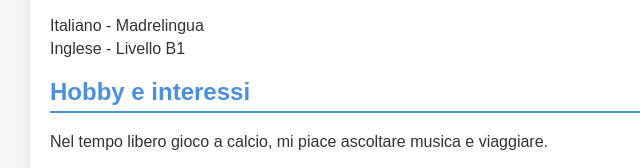
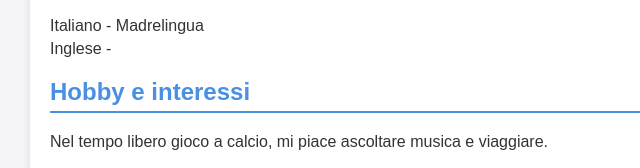
Before and after one commit to SimoneGricia/SimoneGricia.github.io, a plain HTML site: page index.html in a window 1280 px wide. Shown: the part 613-781 px from the top of the page, 190-830 px from the left. Drawn offline with Linux system fonts and the light colour scheme.

Commit message:
Update index.html

```diff
--- a/index.html
+++ b/index.html
@@ -88,7 +88,7 @@
             <h2>Lingue</h2>
             <ul>
                 <li>Italiano - Madrelingua</li>
-                <li>Inglese - Livello B1</li>
+                <li>Inglese - </li>
             </ul>
         </div>
 
```
